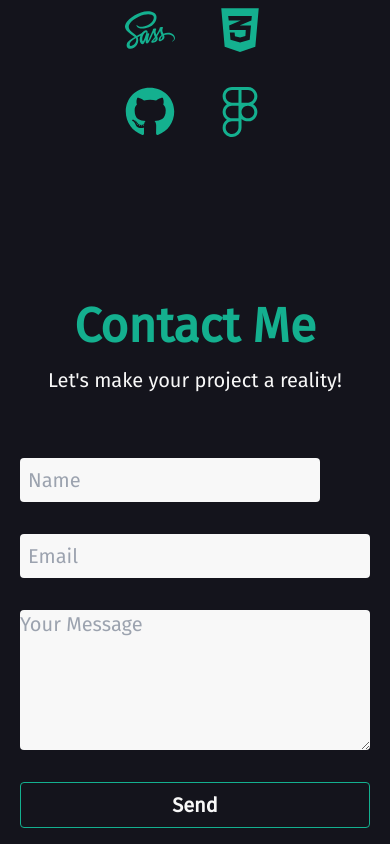
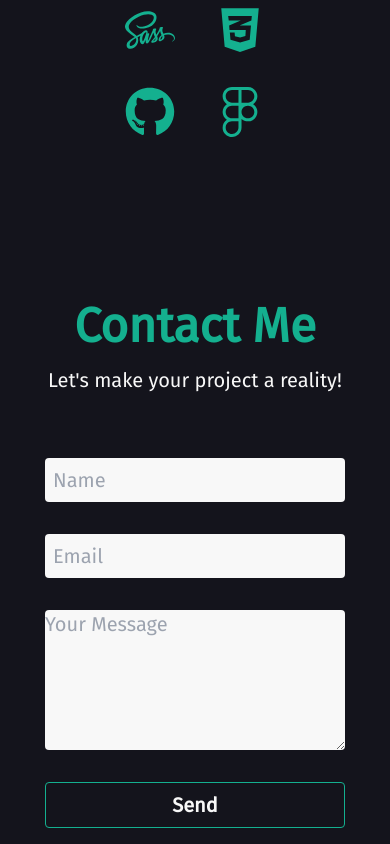
Before and after one commit to leasabus/new-portfolio, a React (Vite) app: page / in a window 390 px wide. Shown: the part 2029-2873 px from the top of the page. Built offline with nearby package versions, Linux system fonts and the light colour scheme.

Commit message:
fix sizes

```diff
--- a/src/components/Pages/Contact/ContactForm.tsx
+++ b/src/components/Pages/Contact/ContactForm.tsx
@@ -19,7 +19,7 @@ export const ContactForm = () => {
 
   if (state.succeeded) {
     return (
-      <div className="flex flex-col items-start text-terciary animate__animated animate_fadeIn">
+      <div className="flex flex-col items-center md:items-start text-terciary">
         <span className="text-terciary font-bold text-3xl">Thank you!</span>
         <span className="text-xl text-text mt-4">
           I will get in touch with you.
@@ -68,7 +68,7 @@ export const ContactForm = () => {
           type="email"
           value={formData.email}
           placeholder="Email"
-          className=" rounded p-2 bg-terciary"
+          className=" rounded p-2 bg-terciary text-primary w-[300px] md:w-[350px]"
         />
 
         <ValidationError prefix="Email" field="email" errors={state.errors} />
@@ -81,7 +81,7 @@ export const ContactForm = () => {
           value={formData.message}
           cols={30}
           rows={5}
-          className=" bg-terciary rounded"
+          className=" bg-terciary rounded text-primary w-[300px] md:w-[350px]"
         ></textarea>
 
         {formData.message.length > 300 ? (
```
